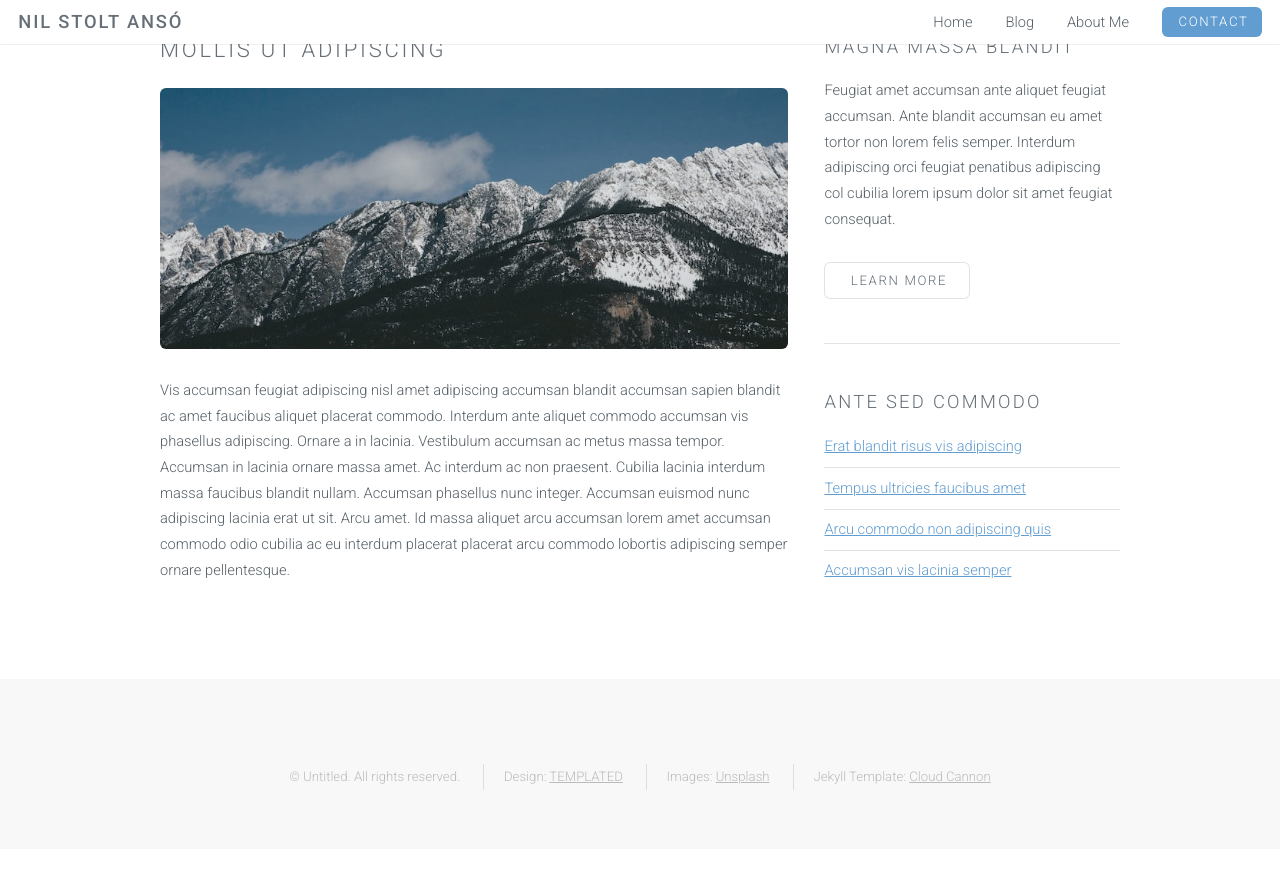
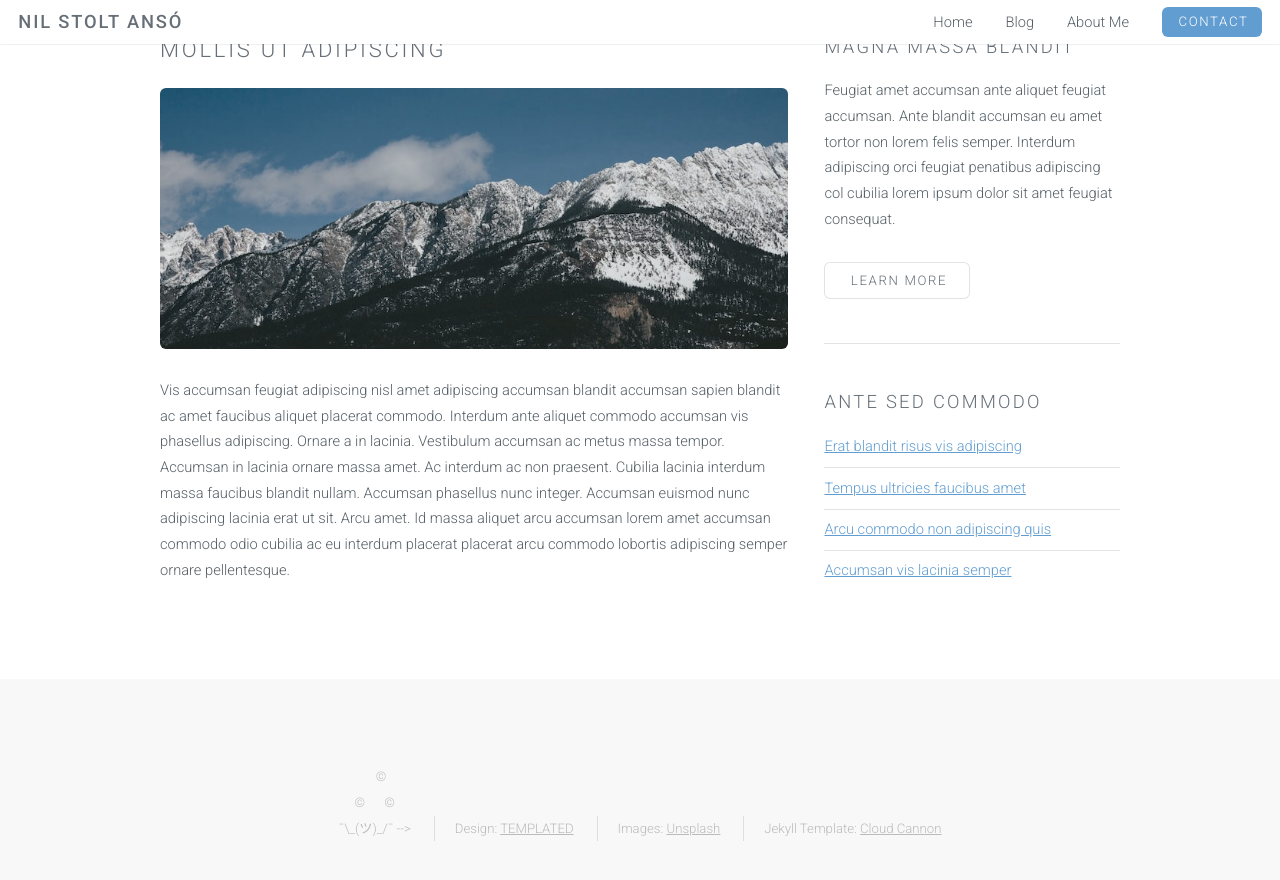
Before and after one commit to NILOIDE/NILOIDE.github.io, a Jekyll site: the page built from index.html, in a window 1280 px wide and 900 px high, scrolled down 1986 px. Shown: the top 880 px of the window. Built offline with Jekyll 4.4.1, drawn with Linux system fonts in a browser that asks for light colours; before the commit the page ends 2835 px from its top, so only the background shows below that.

Commit message:
Made the dude juggle

```diff
--- a/_includes/footer.html
+++ b/_includes/footer.html
@@ -2,7 +2,7 @@
 <footer id="footer">
     <div class="container">
         <ul class="copyright">
-            <li>&copy; Untitled. All rights reserved.</li>
+            <li>&nbsp;&nbsp;&nbsp;&nbsp;&copy;<br>&copy;&nbsp;&nbsp;&nbsp;&nbsp;&nbsp;&nbsp;&copy;<br> ¯\_(ツ)_/¯ --></li>
             <li>Design: <a href="http://templated.co">TEMPLATED</a></li>
             <li>Images: <a href="http://unsplash.com">Unsplash</a></li>
             <li>Jekyll Template: <a href="http://cloudcannon.com">Cloud Cannon</a></li>
```
